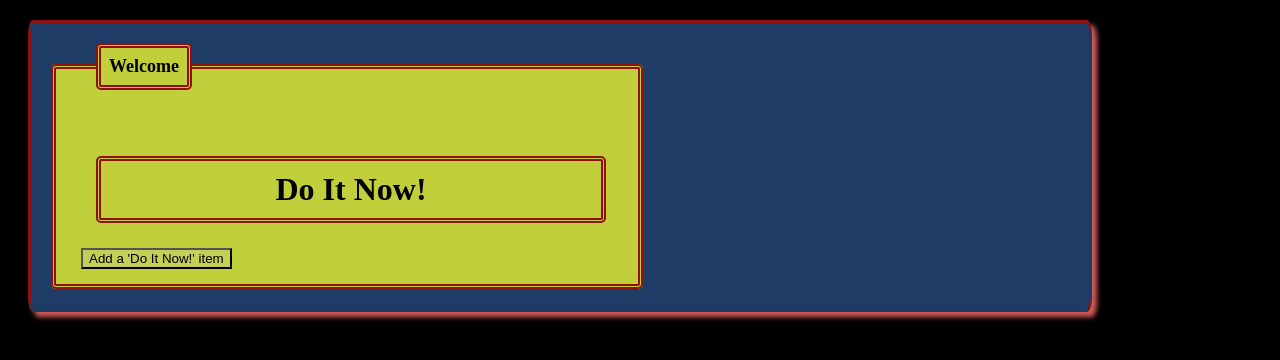
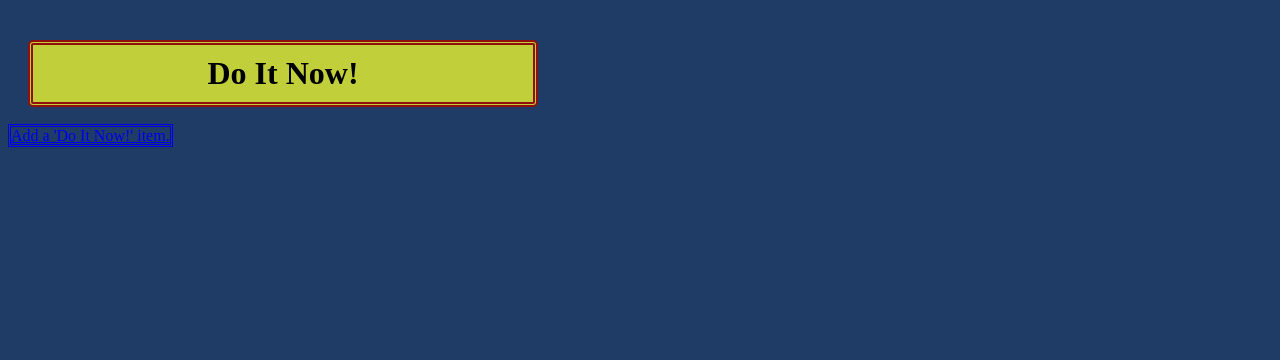
Before and after one commit to shawn82x/morgart_shawn_mdv-projects, a plain HTML site: page VFW/morgart_shawn_project1/index.html in a window 1280 px wide. Drawn offline with Linux system fonts and the light colour scheme.

Commit message:
Corrected HTML errors from last week.

```diff
--- a/VFW/morgart_shawn_project1/index.html
+++ b/VFW/morgart_shawn_project1/index.html
@@ -17,16 +17,8 @@
 
 
 <body>
-
-    <form action="additem.html" method="post">
-        <fieldset>
-            <legend>Welcome</legend>
-            <h1>Do It Now!</h1>
-            <input type="submit" value="Add a 'Do It Now!' item" />
-        </fieldset>
-    </form>
-
-
+    <h1>Do It Now!</h1>
+    <a href='additem.html'>Add a 'Do It Now!' item.</a>
 
 </body>
 </html>
--- a/VFW/morgart_shawn_project1/styles.css
+++ b/VFW/morgart_shawn_project1/styles.css
@@ -7,7 +7,7 @@ for: Visual Frameworks 1110: Project 2
 */
 
 body {
-    background-color: #000000;
+    background-color: #1F3C66;
 }
 
 form {
@@ -65,7 +65,9 @@ input {
 }
 
 a {
-    border: outset;
+    font: bold;
+    border: double;
+
 }
 
 a:hover {color: red;}
```
Also changed, not shown: VFW/morgart_shawn_project1/additem.html (+8 -5 lines).
